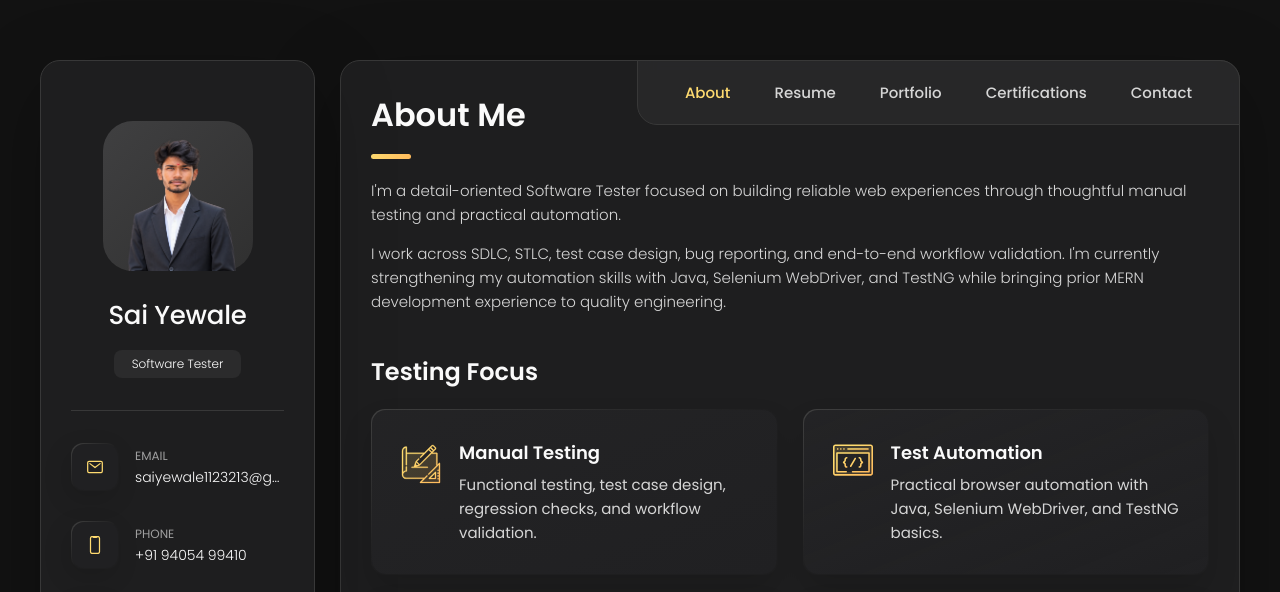
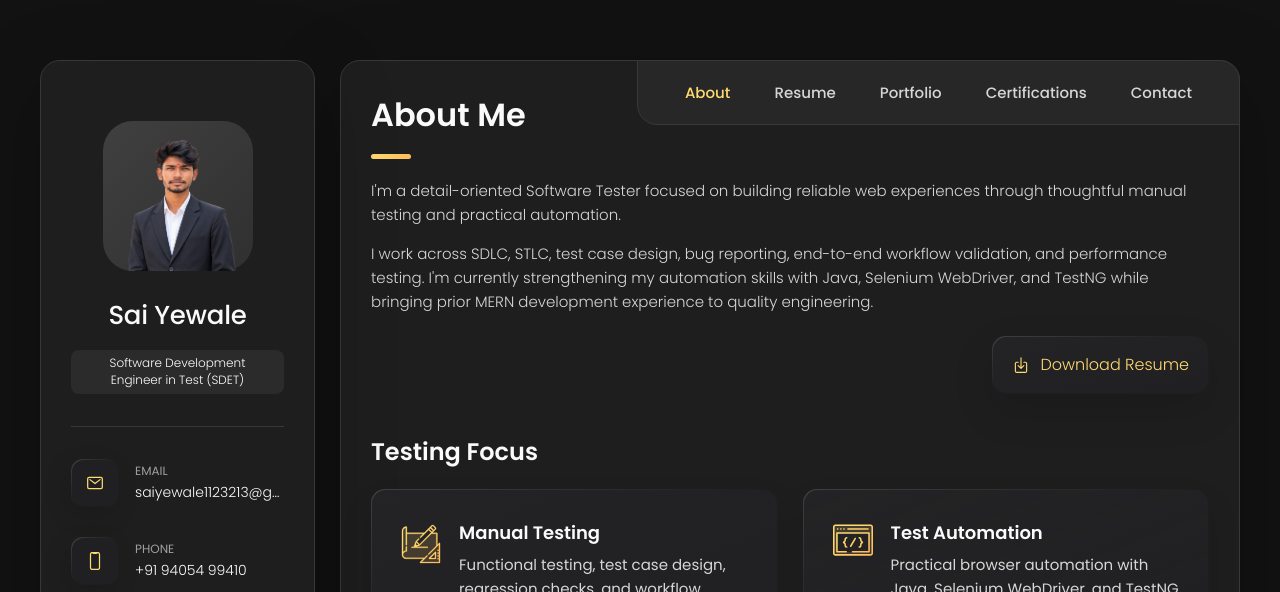
Before and after one commit to saiyewale12/My-Portfolio, a plain HTML site: page index.html in a window 1280 px wide. Shown: the top 592 px of the page. Drawn offline with nearby package versions, Linux system fonts and the light colour scheme.

Commit message:
New Changes

```diff
--- a/assets/css/style.css
+++ b/assets/css/style.css
@@ -355,14 +355,23 @@ main {
   margin-bottom: 10px;
 }
 
+.info-content {
+  flex: 1;
+  min-width: 0;
+  max-width: 100%;
+}
+
 .info-content .title {
   color: var(--white-1);
   background: var(--onyx);
   font-size: var(--fs-8);
   font-weight: var(--fw-300);
-  width: max-content;
+  width: 100%;
+  max-width: 230px;
   padding: 3px 12px;
   border-radius: 8px;
+  line-height: 1.4;
+  text-align: center;
 }
 
 .info_more-btn {
@@ -1232,6 +1241,12 @@ textarea.form-input::-webkit-resizer { display: none; }
 
 .form-btn:disabled:hover::before { background: var(--bg-gradient-jet); }
 
+.resume-download {
+  width: max-content;
+  margin-top: 22px;
+  text-align: center;
+}
+
 .form-status {
   color: var(--light-gray);
   font-size: var(--fs-7);
--- a/index.html
+++ b/index.html
@@ -5,7 +5,7 @@
   <meta charset="UTF-8">
   <meta http-equiv="X-UA-Compatible" content="IE=edge">
   <meta name="viewport" content="width=device-width, initial-scale=1.0">
-  <title>Sai Yewale | Software Tester</title>
+  <title>Sai Yewale | Software Development Engineer in Test (SDET)</title>
 
   <!--
     - favicon
@@ -48,7 +48,7 @@
         <div class="info-content">
           <h1 class="name" title="Sai Yewale">Sai Yewale</h1>
 
-          <p class="title">Software Tester</p>
+          <p class="title">Software Development Engineer in Test (SDET)</p>
         </div>
 
         <button class="info_more-btn" data-sidebar-btn>
@@ -213,8 +213,13 @@
           </p>
 
           <p>
-            I work across SDLC, STLC, test case design, bug reporting, and end-to-end workflow validation. I'm currently strengthening my automation skills with Java, Selenium WebDriver, and TestNG while bringing prior MERN development experience to quality engineering.
+            I work across SDLC, STLC, test case design, bug reporting, end-to-end workflow validation, and performance testing. I'm currently strengthening my automation skills with Java, Selenium WebDriver, and TestNG while bringing prior MERN development experience to quality engineering.
           </p>
+
+          <a href="./assets/Sai%20Yewale.pdf" class="form-btn resume-download" download="Sai Yewale Resume.pdf">
+            <ion-icon name="download-outline"></ion-icon>
+            <span>Download Resume</span>
+          </a>
         </section>
 
 
```
Also changed, not shown: 1 other file.
